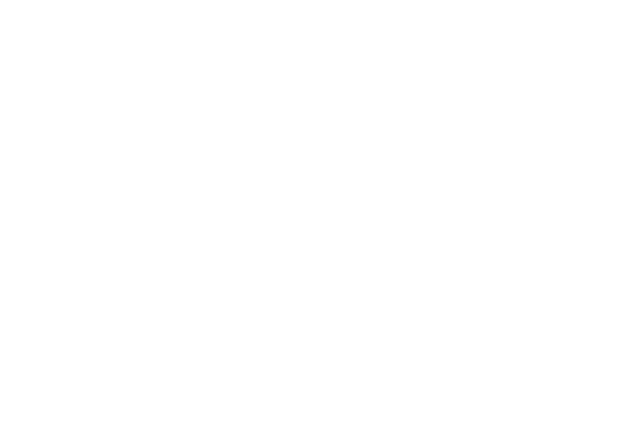
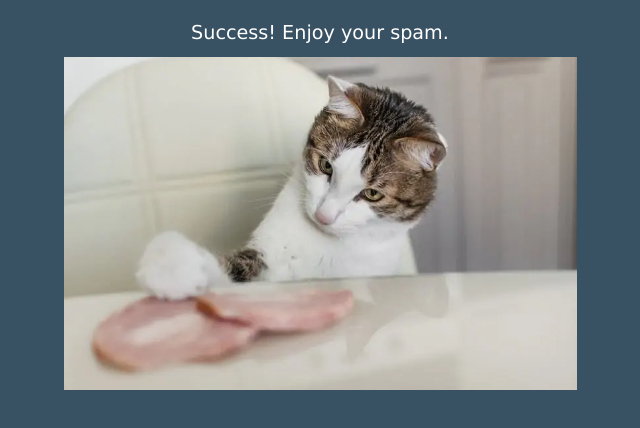
Before and after one commit to Annalisa-Boerner-Personal-Website/Annalisa-Boerner-Personal-Website, a plain HTML site: page contactSuccess.html in a window 1280 px wide. Shown: the whole page, without its empty margins (320-960 px from the left). Drawn offline with Linux system fonts and the light colour scheme.

Commit message:
populated contact page

```diff
--- a/contactSuccess.html
+++ b/contactSuccess.html
@@ -0,0 +1,20 @@
+<!DOCTYPE html>
+<html lang="en">
+<head>
+    <meta charset="UTF-8">
+    <meta name="viewport" content="width=device-width, initial-scale=1.0">
+    <link rel="stylesheet" href="style.css">
+    <title>Contact Success</title>
+</head>
+<body>
+    <div class="spam">
+    <h1 style="color: white">Success! Enjoy your spam.</h1>
+    <br><br>
+
+</div>
+<div class="spam">
+    <img src="spam cat.png" alt="An in-focus tabby cat with a white snout and chest reaches toward two blurred slices of spam on a table">
+</div>
+
+</body>
+</html>
--- a/style.css
+++ b/style.css
@@ -134,3 +134,10 @@ form {
     }
 
 }
+
+.spam {
+    display: flex;
+    flex-direction: row;
+    justify-content: center;
+
+}
```
Also changed, not shown: spam cat.png (added).
